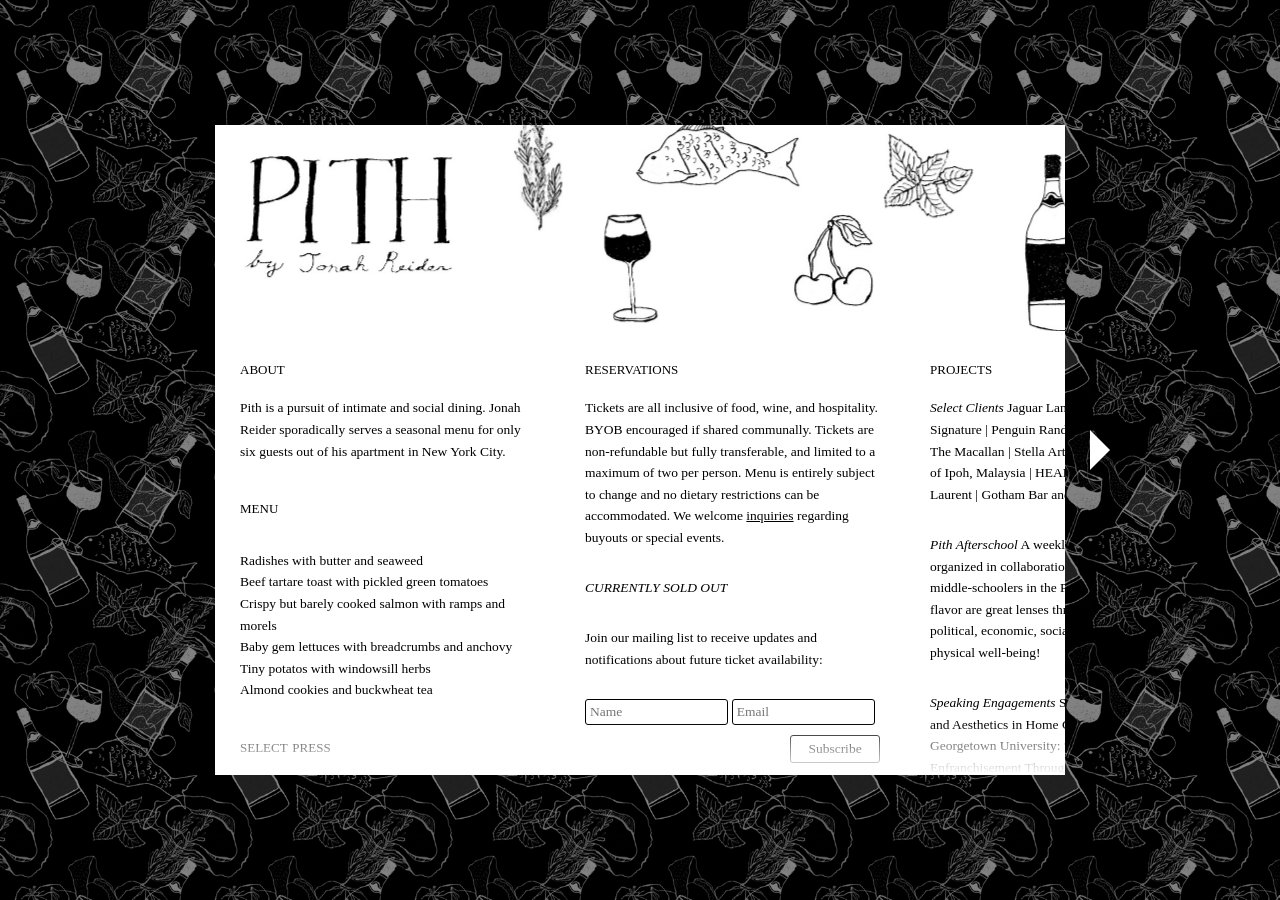
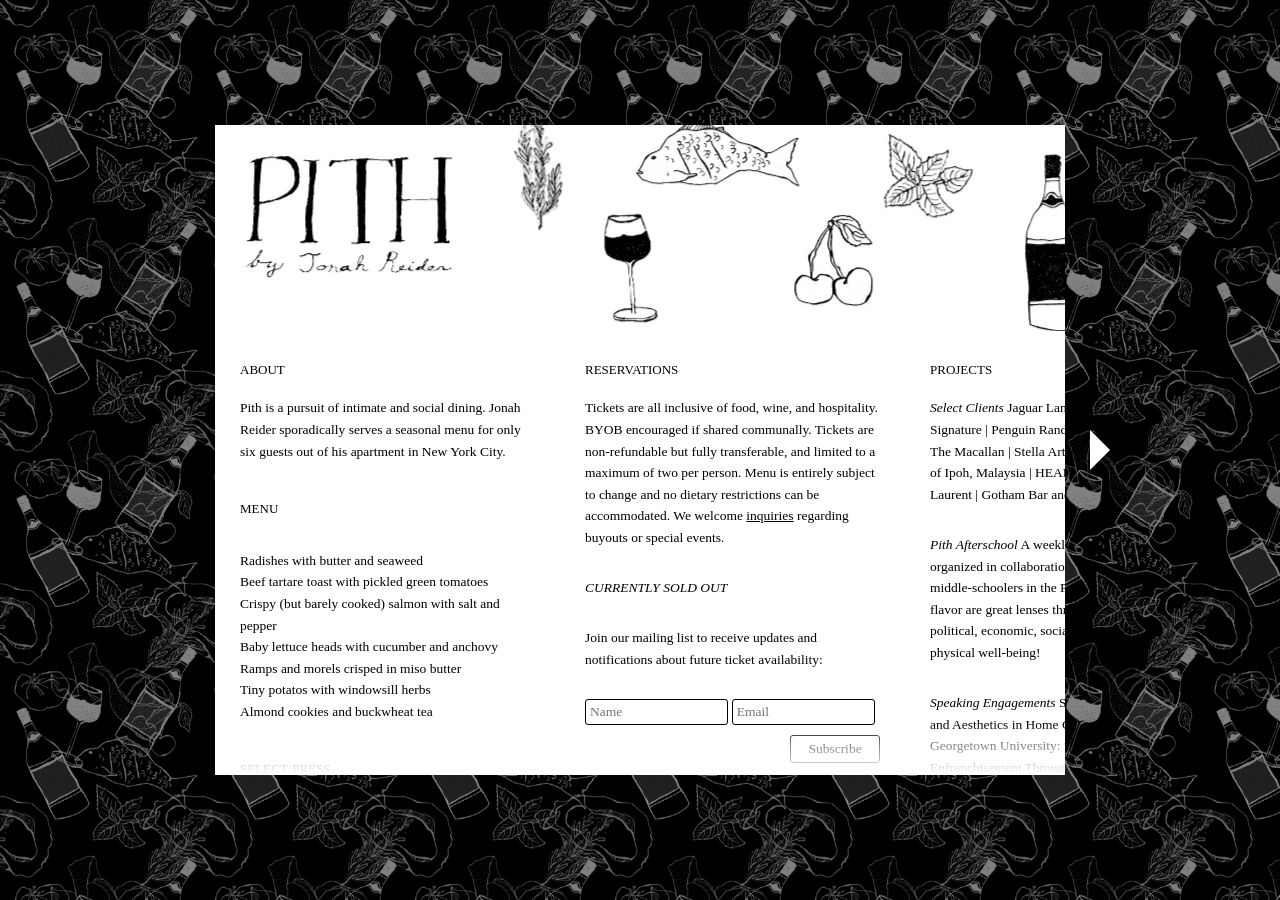
Before and after one commit to zoe-pith/pith-site, a Jekyll site: the page built from index.md, in a window 1280 px wide. Built offline with Jekyll 4.4.1, drawn with Linux system fonts in a browser that asks for light colours; some web fonts are replaced.

Commit message:
Update about.md

```diff
--- a/sections/about.md
+++ b/sections/about.md
@@ -5,8 +5,9 @@ Pith is a pursuit of intimate and social dining. Jonah Reider sporadically serve
 # menu
 Radishes with butter and seaweed
 Beef tartare toast with pickled green tomatoes
-Crispy but barely cooked salmon with ramps and morels
-Baby gem lettuces with breadcrumbs and anchovy
+Crispy (but barely cooked) salmon with salt and pepper
+Baby lettuce heads with cucumber and anchovy
+Ramps and morels crisped in miso butter
 Tiny potatos with windowsill herbs
 Almond cookies and buckwheat tea
 
```
